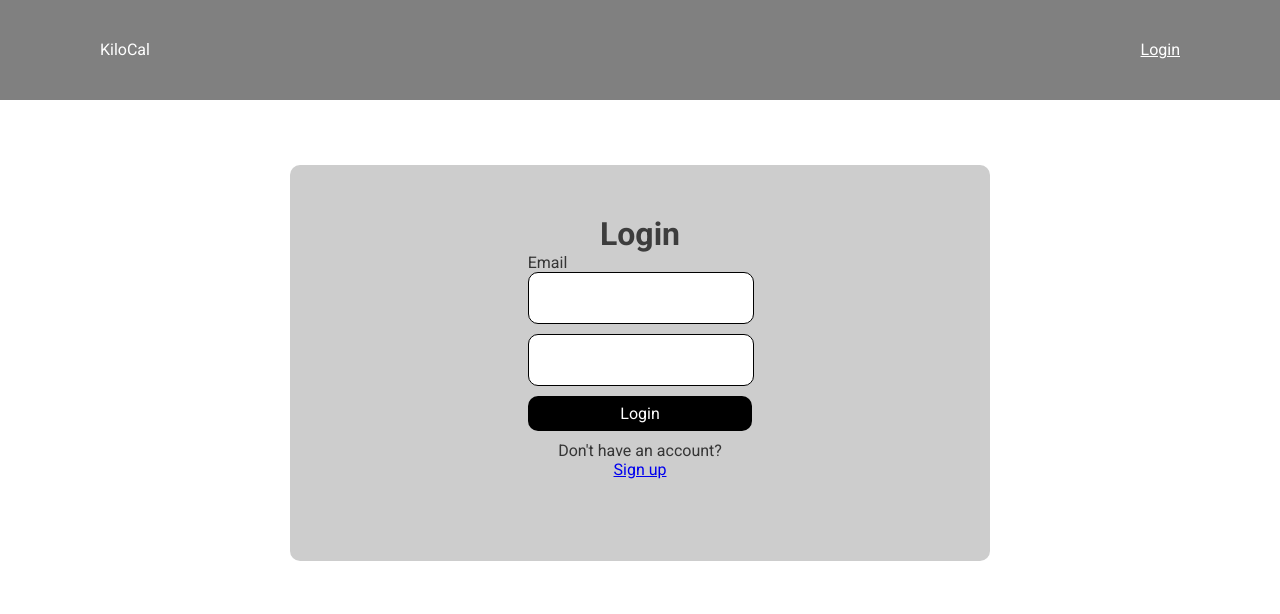
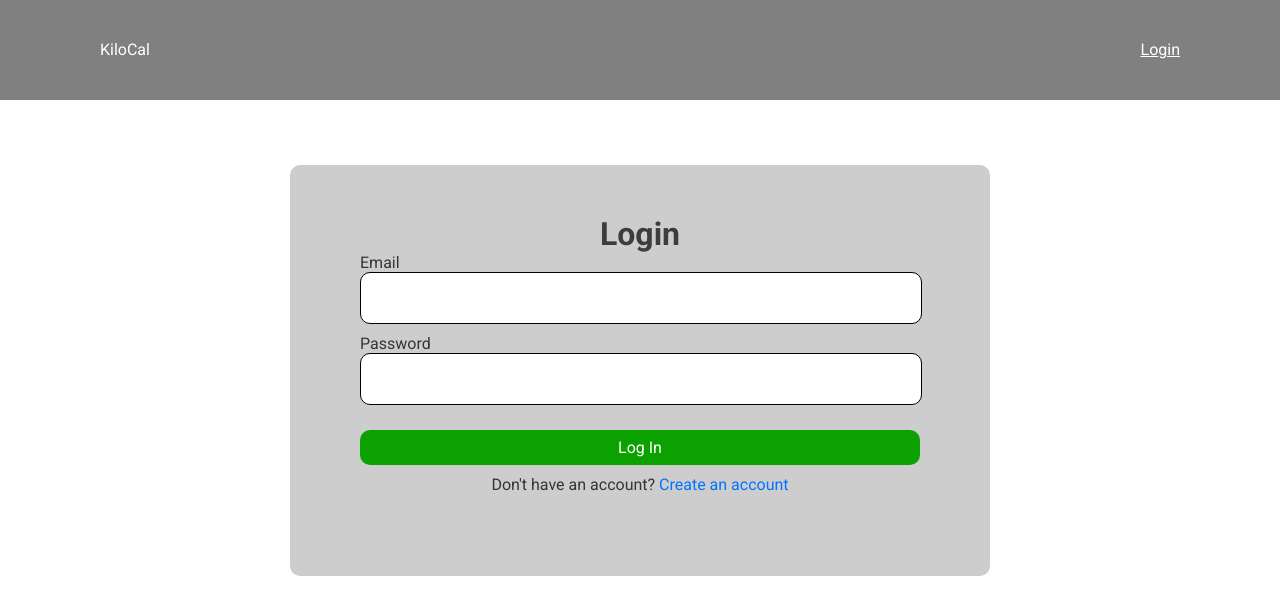
Before and after one commit to ansengarvin/kilocal, a React (Vite) app in the folder frontend/: page /login in a window 1280 px wide. Shown: the top 614 px of the page. Built offline with nearby package versions, Linux system fonts and the light colour scheme; no server answers; a web font is replaced by a local one.

Commit message:
feat: more style improvements for sign up and log in

```diff
--- a/frontend/src/routes/Login.tsx
+++ b/frontend/src/routes/Login.tsx
@@ -54,19 +54,31 @@ export function Login() {
     })
 
     return (
-    <LoginStyle>
+        <LoginStyle width={'700px'}>
             <h1>Login</h1>
+
             <form onSubmit={e => {
                 e.preventDefault()
                 loginMutation.mutate({email, password})
             }}>
-          <label htmlFor="email">Email</label>
-          <input value={email} onChange={e=>setEmail(e.target.value)}/><br/>
-          <input value={password} type="password" onChange={e=>setPassword(e.target.value)}/><br/>
-          <button type="submit">Login</button>
+                <label htmlFor="email">
+                    Email
+                </label>
+                <input value={email} onChange={e=>setEmail(e.target.value)}/>
+                <label htmlFor="password">
+                    Password
+                </label>
+                <input value={password} type="password" onChange={e=>setPassword(e.target.value)}/>
+                <div className="buttonSection">
+                    <button className="login" type="submit">
+                        Log In
+                    </button>
+                </div>
             </form>
-        Don't have an account?<br/>
-        <NavLink to="/signup">Sign up</NavLink>
+
+            <span>
+                Don't have an account? <NavLink to="/signup">Create an account</NavLink>
+            </span>
             {isLoading ? <>Loading</> : <></>}
             {isError ? <p>{errorMessage}</p> : <></>}
         </LoginStyle>
--- a/frontend/src/routes/Signup.tsx
+++ b/frontend/src/routes/Signup.tsx
@@ -87,8 +87,9 @@ export function Signup() {
     })
 
     return (
-        <LoginStyle>
-            <h1>Signup</h1>
+        <LoginStyle width="700px">
+            <h1>Create an Account</h1>
+
             <form onSubmit={(e) => {
                 e.preventDefault()
                 // Confirm password
@@ -109,7 +110,6 @@ export function Signup() {
                     onChange={e => setEmail(e.target.value)}
                     required
                 />
-                <br/>
                 <label htmlFor="password">Password</label>
                 <input
                     type="password"
@@ -118,7 +118,6 @@ export function Signup() {
                     onChange={e => setPassword(e.target.value)}
                     required
                 />
-                <br/>
                 <label htmlFor="confirm">Confirm Password</label>
                 <input
                     type="password"
@@ -137,16 +136,17 @@ export function Signup() {
                     onChange={e => setName(e.target.value)}
                     required
                 />
-                <br/>
                 <div className="buttonSection">
                     <button className="signup" type="submit">
                         Sign Up
                     </button>
                 </div>
+            </form>
 
-            </form>
-            Already have an account?<br/>
-            <NavLink to="/login">Go to Login</NavLink>
+            <span>
+                Already have an account? <NavLink to="/login">Log In</NavLink>
+            </span>
+
             {isSuccess && <p>Success!</p>}
             {isError && <p>{errorMessage}</p>}
             {!passwordsMatch && <p>Passwords do not match</p>}
--- a/frontend/src/styles/LoginStyle.tsx
+++ b/frontend/src/styles/LoginStyle.tsx
@@ -1,8 +1,12 @@
 import styled from "@emotion/styled";
 
-export const LoginStyle = styled.div`
+interface LoginStyleProps {
+    width: string
+}
+
+export const LoginStyle = styled.div<LoginStyleProps>`
     height: min-content;
-    width: 700px;
+    width: ${props => props.width};
     display: flex;
     flex-direction: column;
     align-items: center;
@@ -11,6 +15,10 @@ export const LoginStyle = styled.div`
     padding-bottom: 50px;
     margin-top: 50px;
     border-radius: 10px;
+
+    form {
+        width: 80%;
+    }
 
     input {
         margin: 0;
@@ -50,13 +58,12 @@ export const LoginStyle = styled.div`
         background-color: black;
         color: white;
         width: 100%;
+        background-color: #0ba100;
     }
 
-    button.login {
-        background-color: #5e99e1;
-    }
-
-    button.signup {
-        background-color: #0ba100;
+    a {
+        // Default blue link color
+        color: #0073ff;
+        text-decoration: none;
     }
 `
```
Lines whose indentation alone changed are shown as unchanged.
